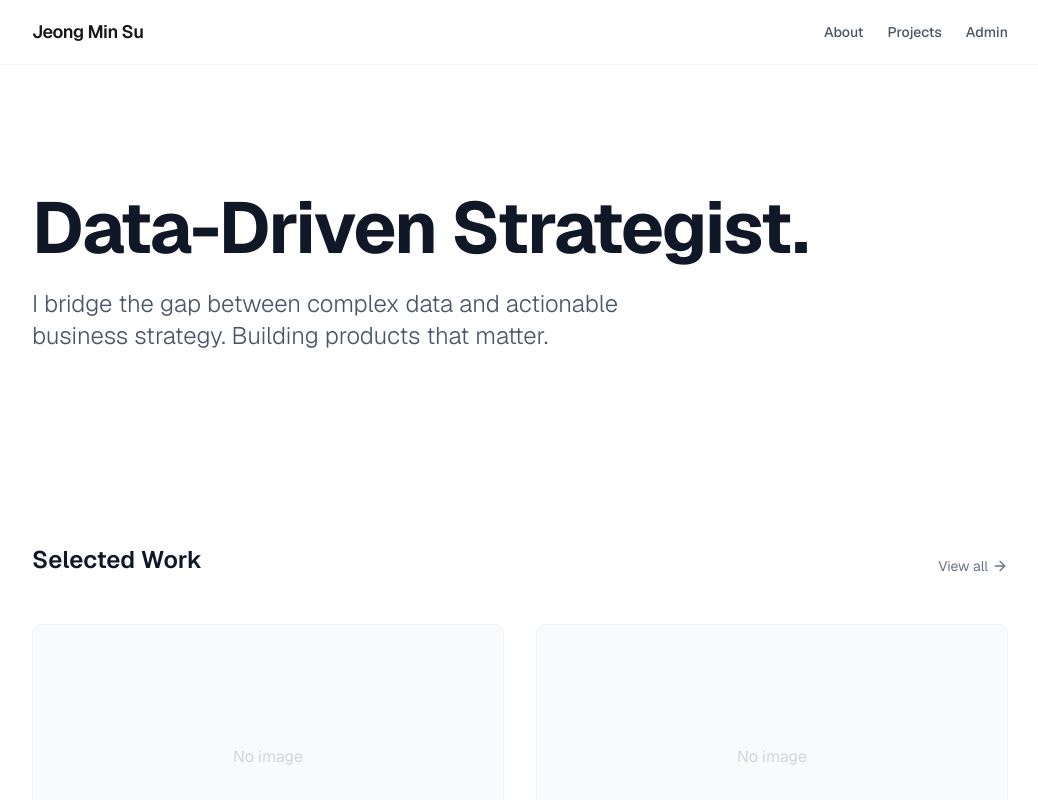
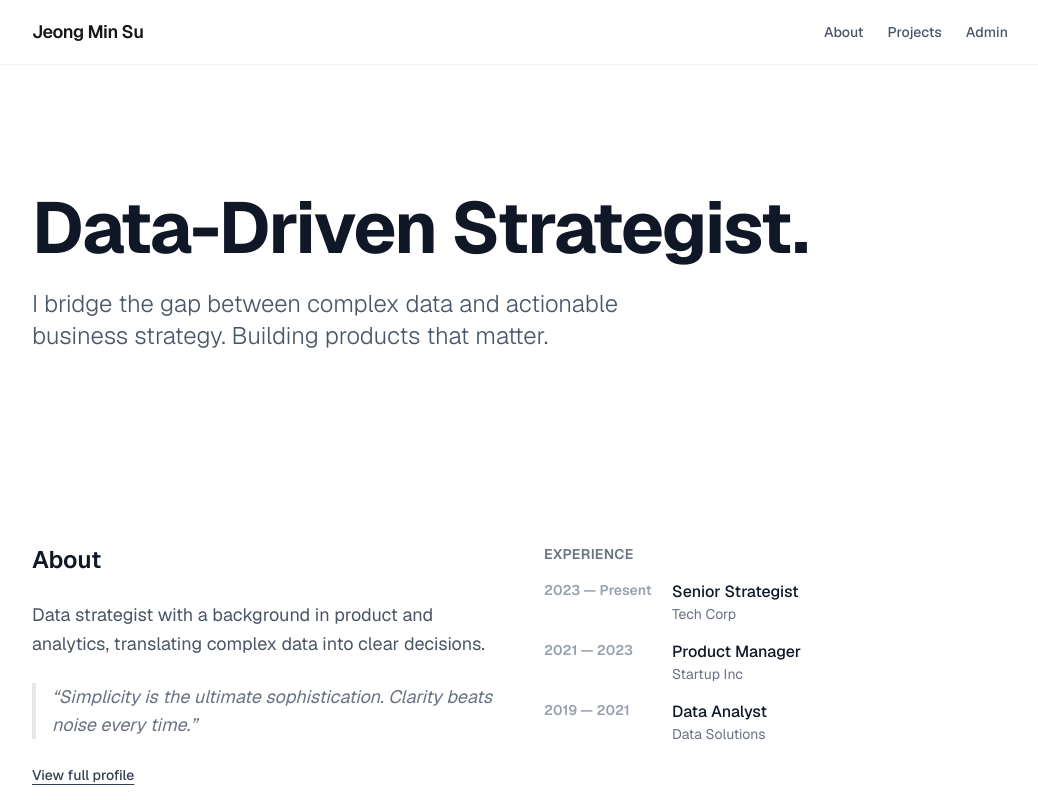
Before and after one commit to MCuffs/portpolio, a Next.js app: page / in a window 1280 px wide. Shown: the top 800 px of the page, without its empty margins (120-1158 px from the left). Built offline with nearby package versions, Linux system fonts and the light colour scheme; no server answers; the database is empty.

Commit message:
Add About highlight section on homepage

```diff
--- a/src/app/page.tsx
+++ b/src/app/page.tsx
@@ -3,6 +3,7 @@ import type { Project } from '@prisma/client'
 import Image from 'next/image'
 
 import { Hero } from '@/components/sections/Hero'
+import { AboutHighlight } from '@/components/sections/AboutHighlight'
 import { ProjectGrid } from '@/components/sections/ProjectGrid'
 import { prisma } from '@/lib/prisma'
 
@@ -22,6 +23,14 @@ export default async function Home() {
     design?.projectsBackgroundEnabled && (design.projectsBackgroundImage || '/hero-bg.jpg')
   )
   const projectsBackgroundImage = design?.projectsBackgroundImage || '/hero-bg.jpg'
+
+  // Fetch about
+  let about = null
+  try {
+    about = await prisma.about.findFirst()
+  } catch (e) {
+    console.error('Failed to fetch about:', e)
+  }
 
   // Fetch featured projects
   let projects: Project[] = []
@@ -80,6 +89,28 @@ export default async function Home() {
     ]
   }
 
+  // About fallback
+  const bio =
+    about?.bio ||
+    'Data strategist with a background in product and analytics, translating complex data into clear decisions.'
+  const philosophy =
+    about?.philosophy || 'Simplicity is the ultimate sophistication. Clarity beats noise every time.'
+  let experience: { year: string; role: string; company: string }[] = []
+  if (about?.experience) {
+    try {
+      experience = JSON.parse(about.experience)
+    } catch (e) {
+      console.error('Failed to parse experience JSON', e)
+    }
+  }
+  if (experience.length === 0) {
+    experience = [
+      { year: '2023 — Present', role: 'Senior Strategist', company: 'Tech Corp' },
+      { year: '2021 — 2023', role: 'Product Manager', company: 'Startup Inc' },
+      { year: '2019 — 2021', role: 'Data Analyst', company: 'Data Solutions' },
+    ]
+  }
+
   return (
     <div className="flex flex-col min-h-screen bg-white text-black">
       <section className={`relative overflow-hidden ${heroBackgroundEnabled ? '' : 'bg-white'}`}>
@@ -100,6 +131,8 @@ export default async function Home() {
           <Hero onDark={heroBackgroundEnabled} />
         </div>
       </section>
+
+      <AboutHighlight bio={bio} philosophy={philosophy} experience={experience} />
 
       <section className={`relative overflow-hidden ${projectsBackgroundEnabled ? '' : 'bg-white'}`}>
         {projectsBackgroundEnabled && (
--- /dev/null
+++ b/src/components/sections/AboutHighlight.tsx
@@ -0,0 +1,54 @@
+import Link from 'next/link'
+
+type Experience = {
+    year: string
+    role: string
+    company: string
+}
+
+type Props = {
+    bio: string
+    philosophy?: string
+    experience: Experience[]
+}
+
+export function AboutHighlight({ bio, philosophy, experience }: Props) {
+    return (
+        <section className="bg-white">
+            <div className="max-w-5xl mx-auto px-6 py-16">
+                <div className="flex flex-col md:flex-row md:items-start md:justify-between gap-12">
+                    <div className="md:w-1/2 space-y-6">
+                        <h2 className="text-2xl font-semibold text-gray-900">About</h2>
+                        <p className="text-lg leading-relaxed text-gray-600">{bio}</p>
+                        {philosophy && (
+                            <blockquote className="text-lg italic text-gray-500 border-l-4 border-gray-200 pl-4">
+                                “{philosophy}”
+                            </blockquote>
+                        )}
+                        <Link
+                            href="/about"
+                            className="inline-flex items-center text-sm font-medium text-gray-700 hover:text-black underline underline-offset-4"
+                        >
+                            View full profile
+                        </Link>
+                    </div>
+
+                    <div className="md:w-1/2">
+                        <h3 className="text-sm font-semibold text-gray-500 uppercase tracking-wide mb-4">Experience</h3>
+                        <div className="space-y-4">
+                            {experience.map((item, idx) => (
+                                <div key={`${item.year}-${idx}`} className="flex items-start gap-4">
+                                    <div className="text-sm font-semibold text-gray-400 w-28 shrink-0">{item.year}</div>
+                                    <div>
+                                        <div className="text-gray-900 font-medium">{item.role}</div>
+                                        <div className="text-gray-500 text-sm">{item.company}</div>
+                                    </div>
+                                </div>
+                            ))}
+                        </div>
+                    </div>
+                </div>
+            </div>
+        </section>
+    )
+}
```
